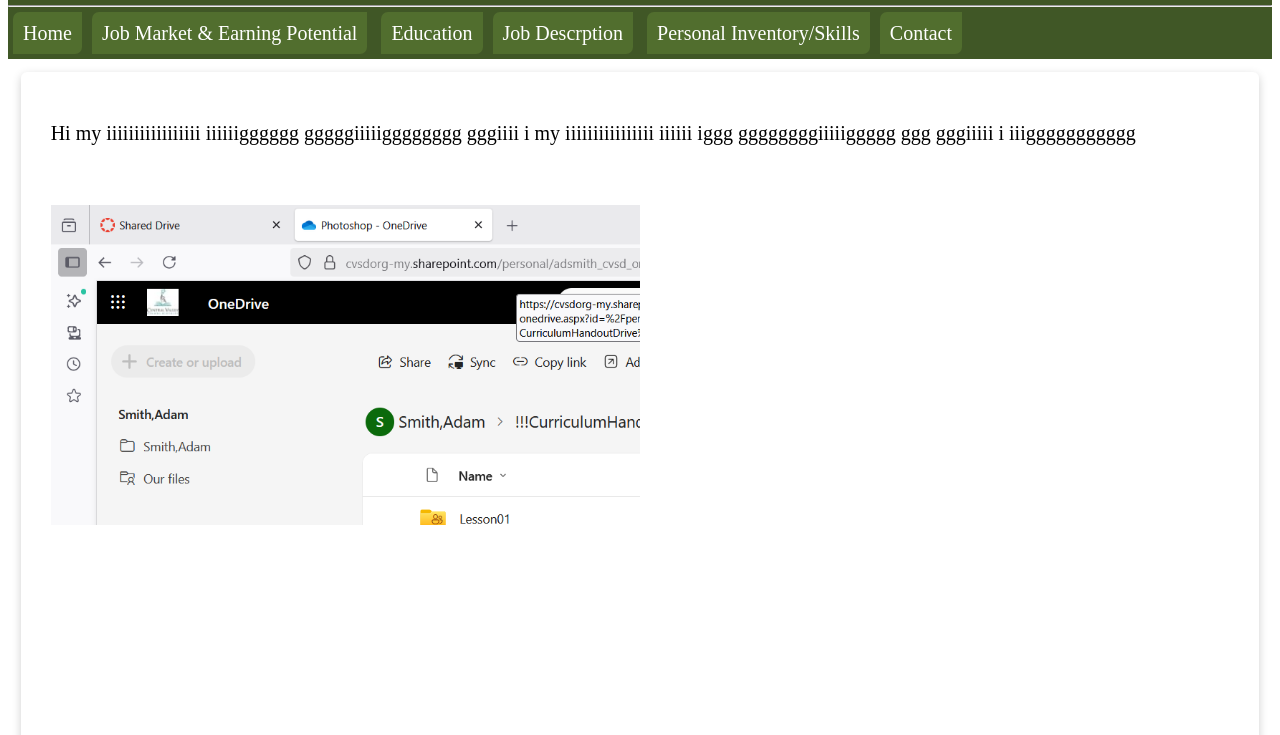
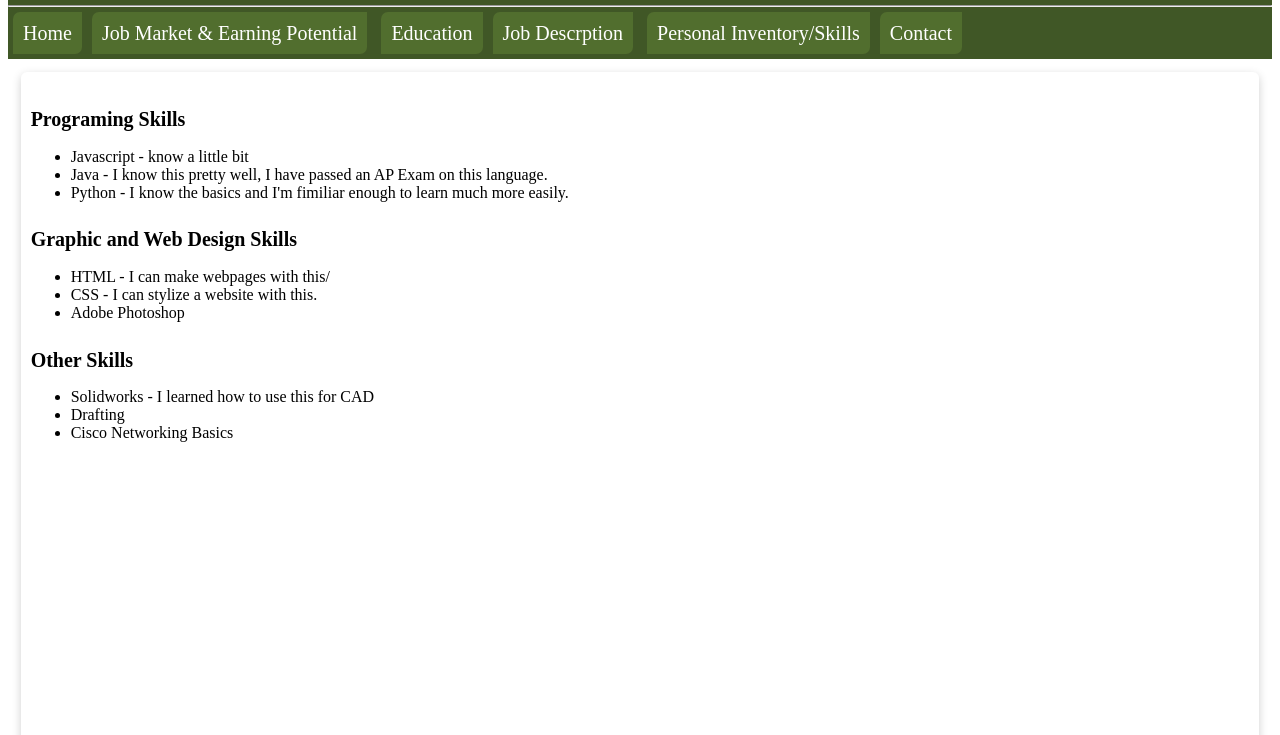
Before and after one commit to Alec-compsci/MyJobSite, a plain HTML site: page inventory.html in a window 1280 px wide. Shown: the part 65-800 px from the top of the page. Drawn offline with Linux system fonts and the light colour scheme.

Commit message:
pretty much finished

```diff
--- a/inventory.html
+++ b/inventory.html
@@ -14,8 +14,26 @@
             </nav>
         </header>
         <main>
-            <article class="prime"><p class="normal"> Hi my iiiiiiiiiiiiiiiii iiiiiigggggg gggggiiiiigggggggg gggiiii i my iiiiiiiiiiiiiiii  iiiiii   iggg ggggggggiiiiiggggg ggg gggiiiii i iiiggggggggggg</p>
-                <aside class="sider"><img src="images/test.png" alt="test" class="sideImg"></aside></article>
+            <article class="prime">
+                <h2 class="listTitle">Programing Skills</h2>
+                <ul>
+                    <li>Javascript - know a little bit</li>
+                    <li>Java - I know this pretty well, I have passed an AP Exam on this language.</li>
+                    <li>Python - I know the basics and I'm fimiliar enough to learn much more easily.</li>
+                </ul>
+                <h2 class="listTitle">Graphic and Web Design Skills</h2>
+                <ul>
+                    <li>HTML - I can make webpages with this/</li>
+                    <li>CSS - I can stylize a website with this.</li>
+                    <li>Adobe Photoshop</li>
+                </ul>
+                <h2 class="listTitle">Other Skills</h2>
+                <ul>
+                    <li>Solidworks - I learned how to use this for CAD</li>
+                    <li>Drafting</li>
+                    <li>Cisco Networking Basics</li>
+                </ul>
+                <aside class="sider"></aside></article>
         </main>
         <footer>
             &copy; A.J. Chaney | 2024
--- a/style.css
+++ b/style.css
@@ -55,6 +55,12 @@ div{
     box-sizing: border-box;
 }
 
+.caption{
+    font-size: 14px;
+    text-align: center;
+    padding-top: -5px;
+}
+
 .normal{
     padding: 20px;
     float: left;
@@ -88,6 +94,13 @@ p{
     border-radius: 15px;
     float: left;
     margin-left: 24%;
+}
+
+.listTitle{
+    font-size: 20px;
+    font-weight: bold;
+    padding-top: 10px;
+    padding-bottom: -10px;
 }
 
 .navLink:hover{
```
Also changed, not shown: contact.html (+1 -1 lines), description.html (+2 -1 lines), education.html (+2 -1 lines), index.html (+2 -1 lines), market.html (+1 -1 lines), images/laptop.png (added), images/outlook.png (added), images/svt-logo.png (added), 1 other file.
